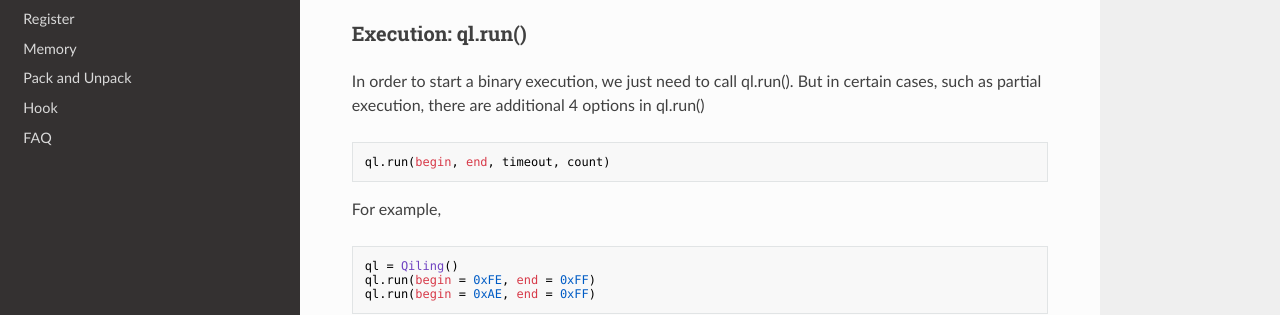
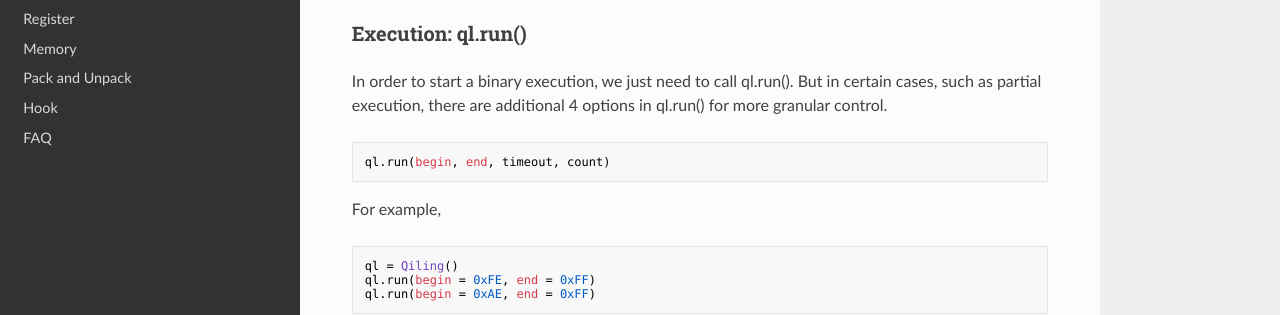
Before and after one commit to qilingframework/rtfd.io, an MkDocs documentation site: the page built from docs/usage.md, in a window 1280 px wide and 900 px high, scrolled down 2998 px. Shown: the part 369-684 px from the top of the window. Built offline with MkDocs 1.6.1, drawn with Linux system fonts in a browser that asks for light colours; nearby versions of some CDN libraries.

Commit message:
Update usage.md

````diff
--- a/docs/usage.md
+++ b/docs/usage.md
@@ -136,7 +136,7 @@ Available options:
 
 
 ### Execution: ql.run()
-In order to start a binary execution, we just need to call ql.run(). But in certain cases, such as partial execution, there are additional 4 options in ql.run()
+In order to start a binary execution, we just need to call ql.run(). But in certain cases, such as partial execution, there are additional 4 options in ql.run() for more granular control.
 
 ```
 ql.run(begin, end, timeout, count)
````
